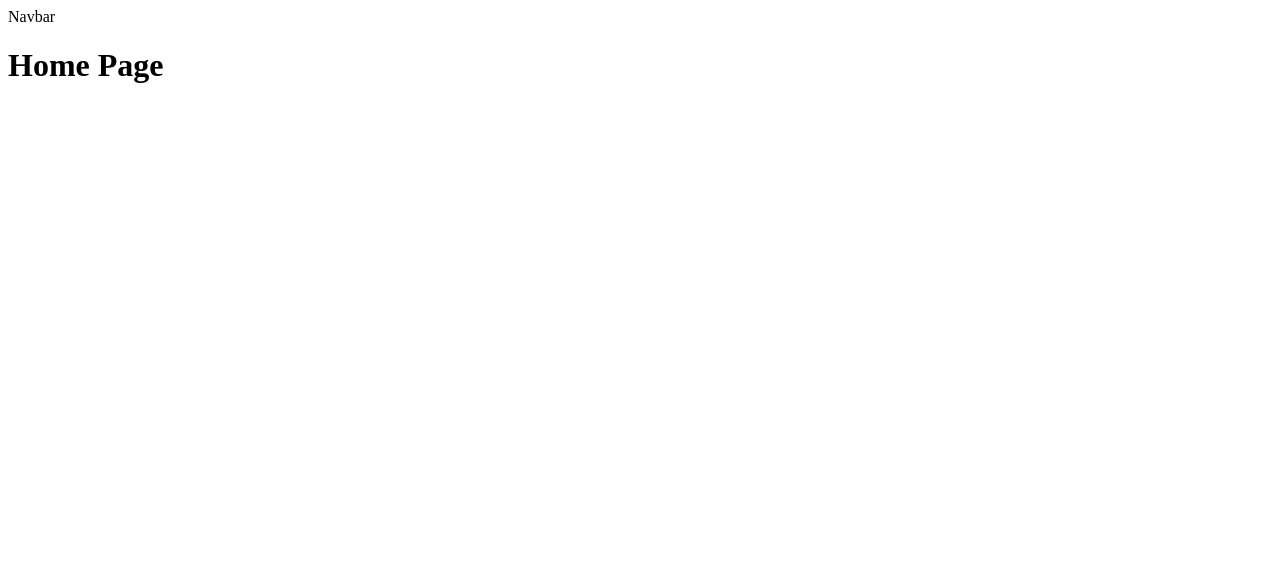
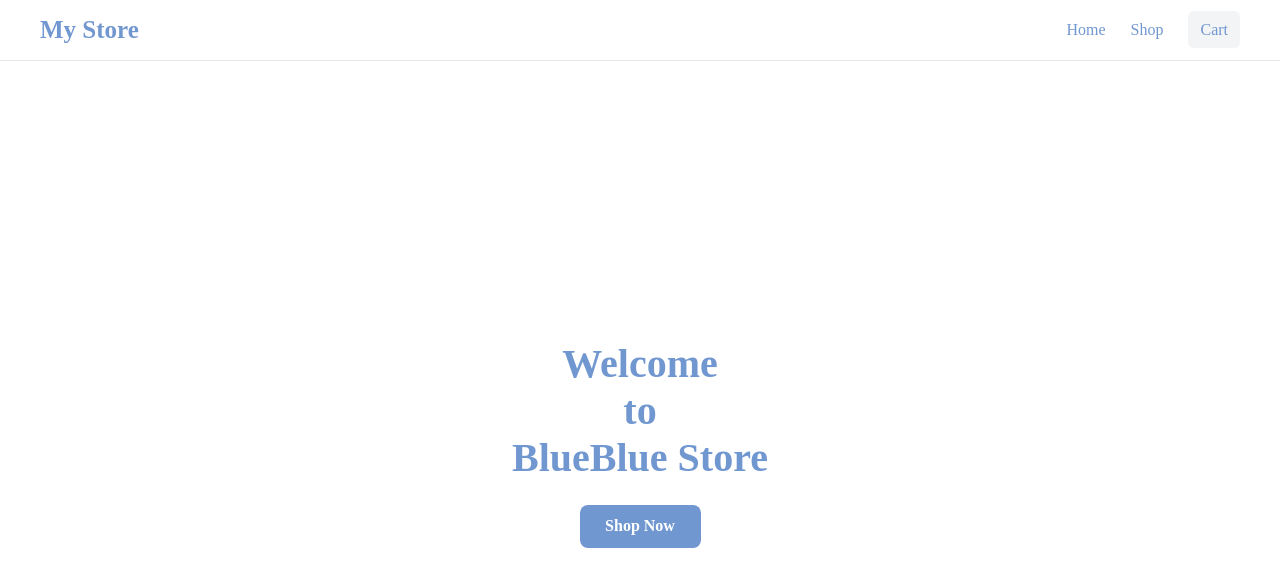
Before and after one commit to candejt/odin-react-shopping-cart, a React (Vite) app: page / in a window 1280 px wide. Shown: the top 586 px of the page. Built offline with nearby package versions, Linux system fonts and the light colour scheme.

Commit message:
feat:implement navbar and home page with tests and gloabl styles

```diff
--- a/src/App.jsx
+++ b/src/App.jsx
@@ -14,7 +14,6 @@ function App() {
           <Route path="/cart" element={<Cart />} />
           <Route path="*" element={<h1>404 - Page not found</h1>}></Route>
         </Routes>
-
     </div>
   );
 }
--- a/src/components/Navbar.jsx
+++ b/src/components/Navbar.jsx
@@ -1,7 +1,28 @@
+import { Link } from "react-router-dom";
+import styles from "./Navbar.module.css";
+
 export default function Navbar() {
   return (
-    <div>
-      <nav>Navbar</nav>
-    </div>
+    <header className={styles.header}>
+      <nav className={styles.nav}>
+        <Link to="/" className={styles.logo}>
+          My Store
+        </Link>
+
+        <ul className={styles.navLinks}>
+          <li>
+            <Link to="/">Home</Link>
+          </li>
+          <li>
+            <Link to="/shop">Shop</Link>
+          </li>
+          <li>
+            <Link to="/cart" className={styles.cartLink}>
+              Cart
+            </Link>
+          </li>
+        </ul>
+      </nav>
+    </header>
   );
 }
--- /dev/null
+++ b/src/components/Navbar.module.css
@@ -0,0 +1,47 @@
+.header {
+  width: 100%;
+  background-color: white;
+  border-bottom: 1px solid #e5e7eb;
+  padding: 16px 32px;
+}
+
+.nav {
+  max-width: 1200px;
+  margin: 0 auto;
+  display: flex;
+  justify-content: space-between;
+  align-items: center;
+}
+
+.logo {
+  font-size: 25px;
+  font-weight: bold;
+  text-decoration: none;
+  color: rgb(113, 151, 208);
+}
+
+.navLinks {
+  display: flex;
+  gap: 25px;
+  list-style: none;
+  margin: 0;
+  padding: 0;
+  align-items: center;
+}
+
+.navLinks a {
+  text-decoration: none;
+  color: rgb(113, 151, 208);
+  font-weight: 500;
+  transition: color 0.2s ease;
+}
+
+.navLinks a:hover {
+  color: #2563eb;
+}
+
+.cartLink {
+  background-color: #f3f4f6;
+  padding: 10px 12px;
+  border-radius: 6px;
+}
--- a/src/index.css
+++ b/src/index.css
@@ -0,0 +1,16 @@
+*,
+*::before,
+*::after {
+  box-sizing: border-box;
+}
+
+body {
+  margin: 0;
+  padding: 0;
+}
+
+#root>div {
+  display: flex;
+  flex-direction: column;
+  min-height: 100vh;
+}
--- a/src/pages/Home.jsx
+++ b/src/pages/Home.jsx
@@ -1,7 +1,11 @@
+import { Link } from "react-router-dom";
+import styles from "./Home.module.css";
+
 export default function Home() {
   return (
-    <div>
-      <h1>Home Page</h1>
-    </div>
+    <main className={styles.container}>
+      <h1>Welcome <br />to <br /> BlueBlue Store</h1>
+      <Link to="/shop" className={styles.ctaLink}>Shop Now</Link>
+    </main>
   );
 }
--- a/src/pages/Home.module.css
+++ b/src/pages/Home.module.css
@@ -0,0 +1,30 @@
+.container {
+  flex: 1;
+  display: flex;
+  flex-direction: column;
+  justify-content: center;
+  align-items: center;
+  padding: 32px;
+  text-align: center;
+}
+
+.container h1 {
+  font-size: 2.5rem;
+  color: rgb(113, 151, 208);
+  margin-bottom: 1.5rem;
+}
+
+.ctaLink {
+  display: inline-block;
+  background-color: rgb(113, 151, 208);
+  color: #ffffff;
+  padding: 0.8rem 1.6rem;
+  border-radius: 8px;
+  text-decoration: none;
+  font-weight: 600;
+  transition: background-color 0.2s ease;
+}
+
+.ctaLink:hover {
+  background-color:rgb(72, 95, 131);
+}
```
Also changed, not shown: src/components/Navbar.modules.css (deleted), 2 other files (tests, documents, lock files or other folders).
